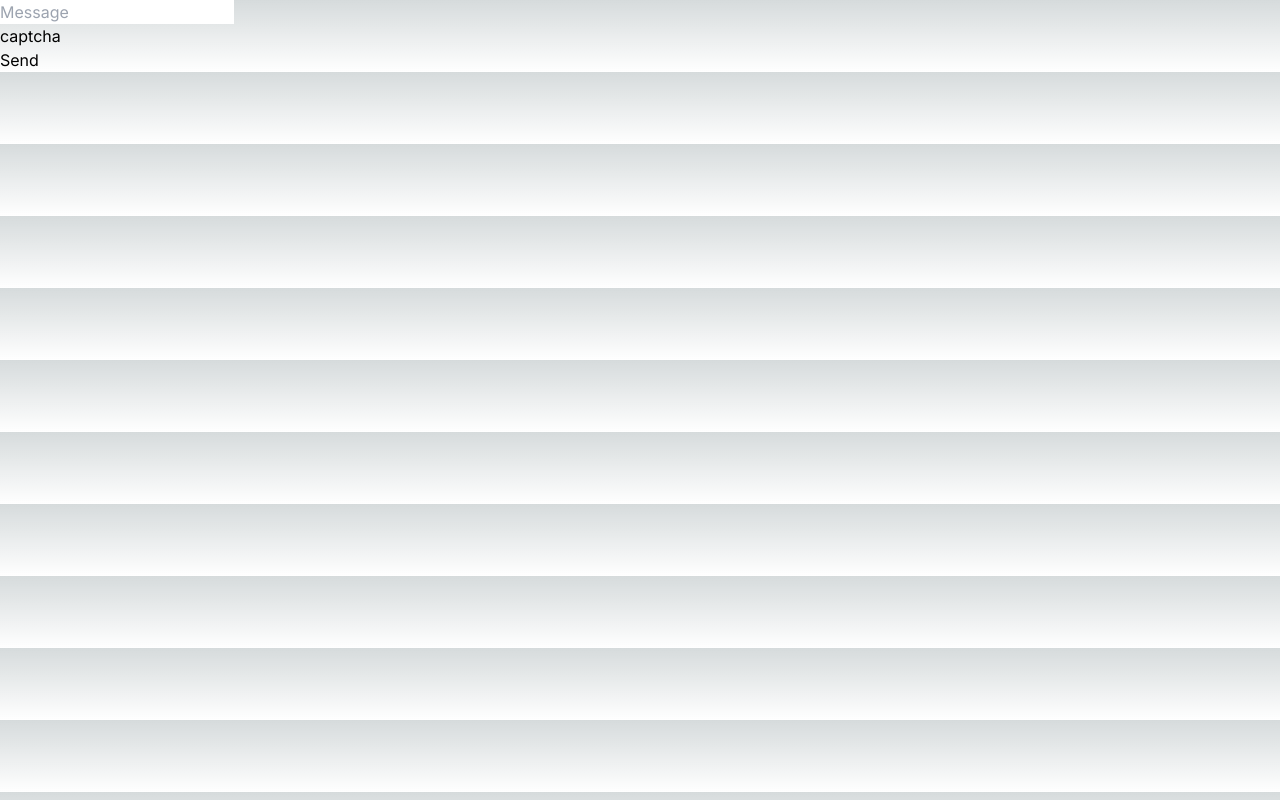
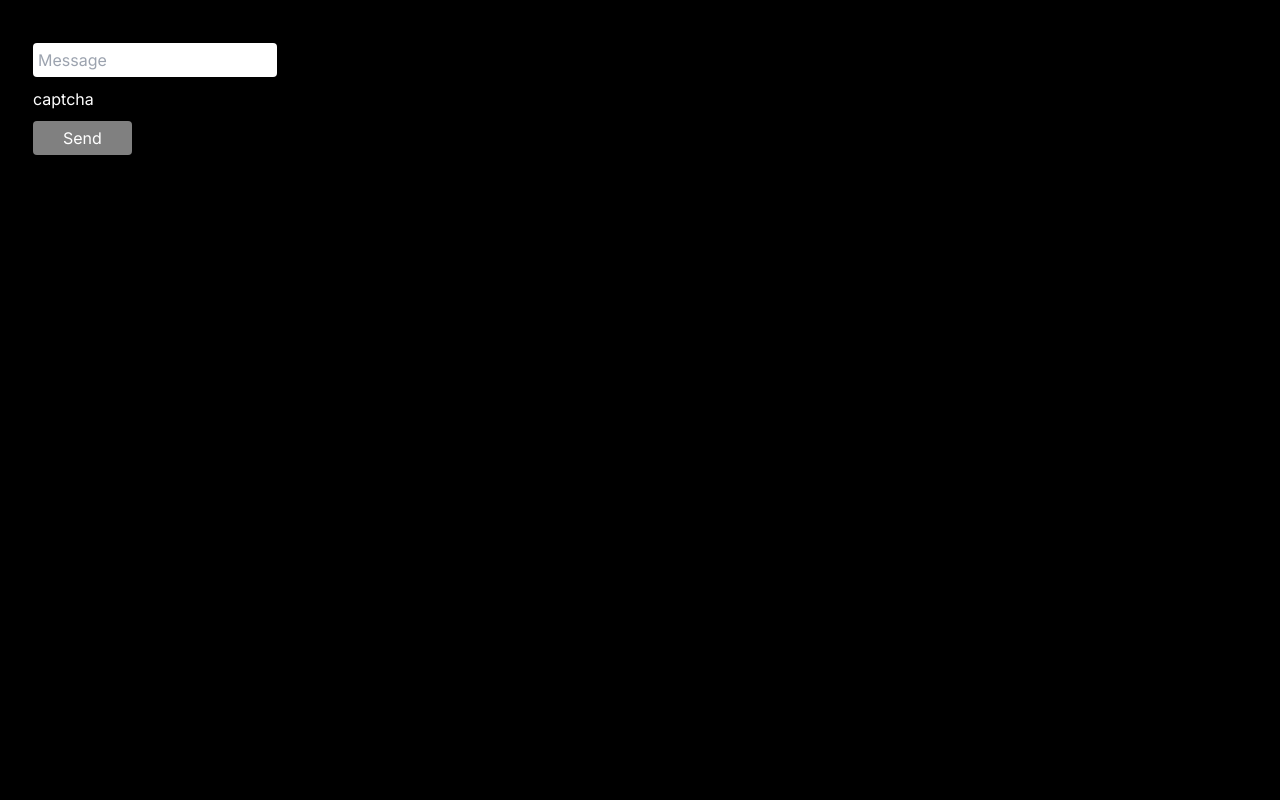
Before and after one commit to Nganga-A/captcha, a Next.js app: page / in a window 1280 px wide. Built offline with nearby package versions, Linux system fonts and the light colour scheme.

Commit message:
Initial captcha form styling

```diff
--- a/src/app/globals.css
+++ b/src/app/globals.css
@@ -25,3 +25,34 @@ body {
     )
     rgb(var(--background-start-rgb));
 }
+
+body {
+  padding: 33px;
+  color: white;
+  background: black;
+}
+
+main {
+  width: 300px;
+  margin: 0 auto;
+}
+
+input, button {
+  padding: 5px;
+  margin: 10px 0;
+  border-radius: 4px;
+}
+
+input {
+  width: 100
+}
+
+button {
+  padding : 5px 30px;
+  background: gray;
+
+}
+
+button:hover {
+  color: aqua;
+}
```
